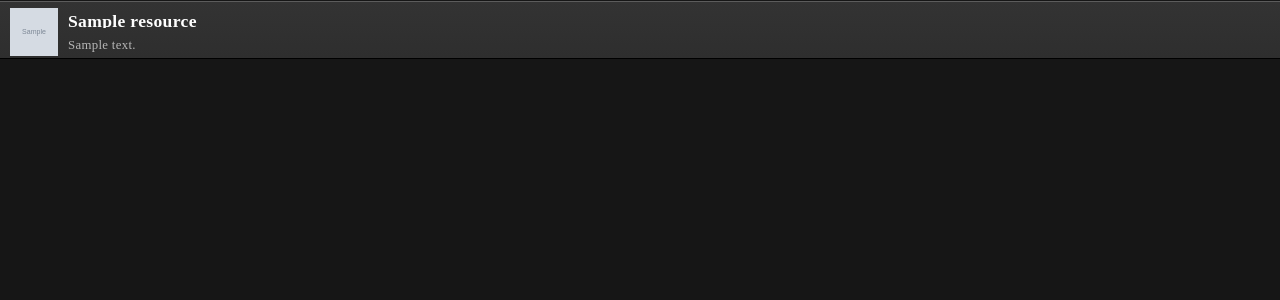
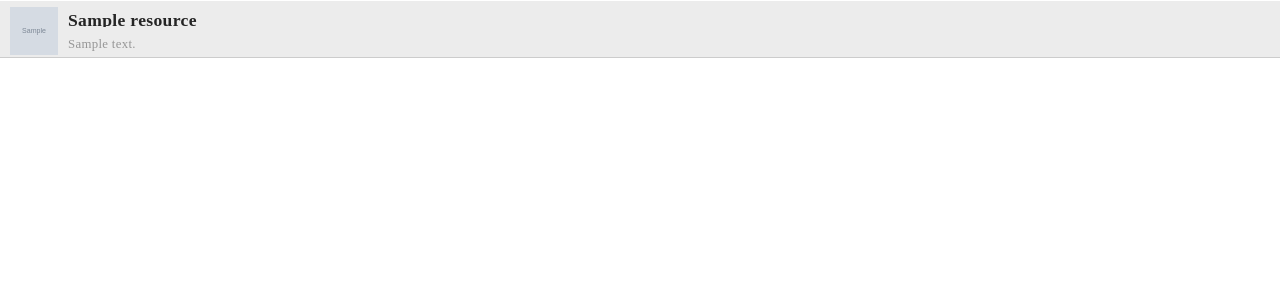
Before and after one commit to xuqingkuang/tsCloud, a Django app: page /resource/recommendation/sample/ in a window 1280 px wide. Shown: the top 300 px of the page. Run offline with Django 3.2, Linux system fonts and the light colour scheme; tables that the repository leaves empty hold one stand-in row (values such as "Sample post"); grey boxes marked "Sample" are stand-in pictures; parts of the project's set-up code (start-up, migrations or seed data) failed here and were passed over.

Commit message:
Change the color theme to white

```diff
--- a/tsCloud/resource/templates/resource/recommendation_list.html
+++ b/tsCloud/resource/templates/resource/recommendation_list.html
@@ -9,22 +9,23 @@
     <meta http-equiv="X-UA-Compatible" content="IE=edge,chrome=1" />
     <title>{% trans "Recommendation" %}</title>
     <style type="text/css" media="screen">
-    body { width: 100%; margin: 0; font-family: "Arial, Helvetica, sans-serif"; letter-spacing: 0.02em; background-color: #161616; }
-    .listview { padding: 0px; padding-top: 1px; overflow-x: none; overflow-y: auto; }
-    .listview a { display: block; width: 100%; height: 56px; color: white; text-decoration: none;
-        background-color: #232323;
-        background: -webkit-gradient(linear, 0% 0%, 0% 100%, from(#333), to(#2e2e2e));
-        background: -webkit-linear-gradient(top, #333, #2e2e2e);
-        border-bottom: 1px solid #000;
-        border-top: 1px solid #5c5c5c;
+    * {
+        -webkit-tap-highlight-color: rgba(0, 0, 0, 0);
+    }
+    body { width: 100%; margin: 0; font-family: "Arial, Helvetica, sans-serif"; letter-spacing: 0.02em; background-color: #fff; }
+    .listview { padding: 0px; overflow-x: none; overflow-y: auto; }
+    .listview a { display: block; width: 100%; height: 56px; color: #252525; text-decoration: none;
+        background-color: #ececec;
+        border-bottom: 1px solid #ccc;
+        border-top: 1px solid #fff;
         clear: both;
     }
-    .listview a:active { background: black; }
+    .listview a:active { outline: none; background: #C9E0FD; }
     .listview-item-icon { width: 48px; height: 48px; float: left; padding-top: 6px; padding-left: 10px;}
     .listview-item-icon img { width: 48px; height: 48px; border: none; }
     .listview-item-body { padding-top: 12px; padding-left: 68px; }
     .listview-item-body h1 { display: block; font-size: 1.1em; line-height: 14px;  -webkit-margin-before: 0em; -webkit-margin-after: 0em; font-weight: 600; overflow: hidden; text-overflow: ellipsis; }
-    .listview-item-body span { height: 40px; font-size: 0.8em; line-height: 34px; color: #b7b7b7; -webkit-margin-before: 0em; -webkit-margin-after: 0em;  }
+    .listview-item-body span { height: 40px; font-size: 0.8em; line-height: 34px; color: #969696; -webkit-margin-before: 0em; -webkit-margin-after: 0em;  }
     </style>
 </head>
 <body>
```
